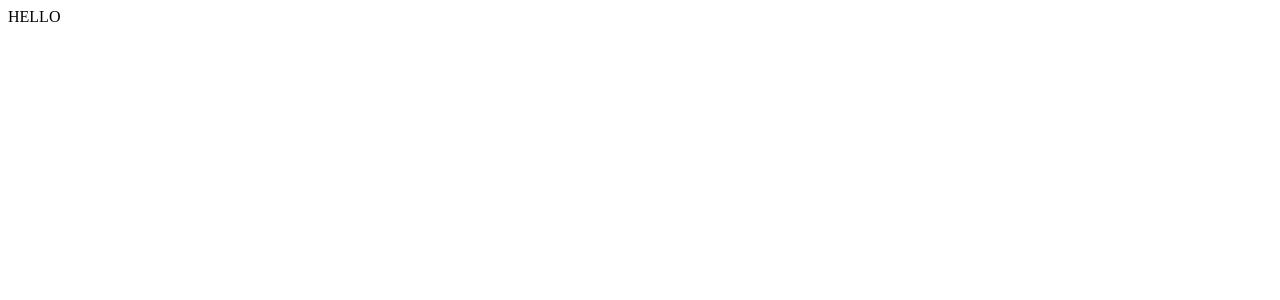
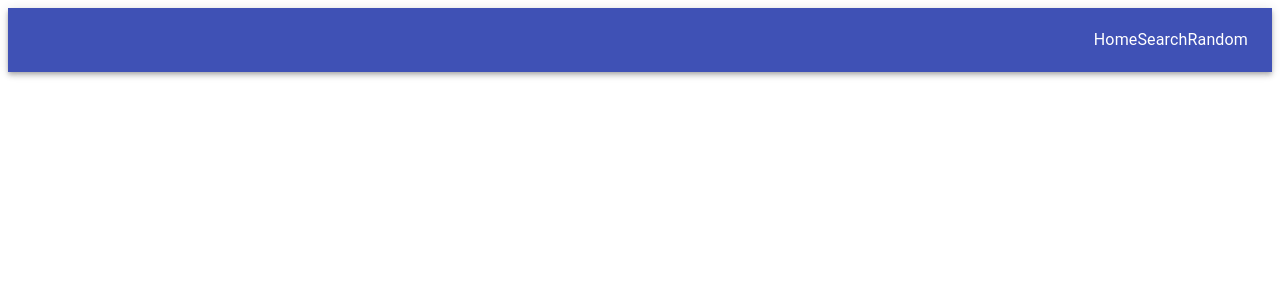
Before and after one commit to mwardak/Twitter-Showcase, a React (Create React App) app in the folder client/: page /random in a window 1280 px wide. Shown: the top 300 px of the page. Built offline with nearby package versions, Linux system fonts and the light colour scheme.

Commit message:
navbar WIP

```diff
--- a/client/package.json
+++ b/client/package.json
@@ -3,11 +3,14 @@
   "version": "0.1.0",
   "private": true,
   "dependencies": {
+    "@material-ui/core": "^4.12.3",
+    "@mui/material": "^5.2.2",
     "@testing-library/jest-dom": "^5.15.1",
     "@testing-library/react": "^11.2.7",
     "@testing-library/user-event": "^12.8.3",
     "react": "^17.0.2",
     "react-dom": "^17.0.2",
+    "react-router-dom": "^6.0.2",
     "react-scripts": "4.0.3",
     "web-vitals": "^1.1.2"
   },
--- a/client/src/App.js
+++ b/client/src/App.js
@@ -1,7 +1,26 @@
-import "./App.css";
+// import "./App.css";
+import React from "react";
+import { BrowserRouter as Router, Switch, Route } from "react-router-dom";
+// import Navbar from "./components/Navbar";
+import Search from "./components/Search";
+
+import Home from "./components/Home";
+import Random from "./components/Random";
+import Navbar from "./components/Navbar";
 
 const App = () => {
-  return <div className="App">HELLO</div>;
+  return (
+    // <Router>
+    //   <Switch>
+    //     <Route exact path="/" component={Home} />
+    //     <Route exact path="/search" component={Search} />
+    //     <Route exact path="/random" component={Random} />
+    //   </Switch>
+    // </Router>
+    <div>
+      <Navbar />
+    </div>
+  );
 };
 
 export default App;
--- a/client/src/components/Home.js
+++ b/client/src/components/Home.js
@@ -1,11 +1,7 @@
 import React from "react";
 
 const Home = () => {
-  return (
-    <div>
-      <div className="home-container">hello</div>
-    </div>
-  );
+  return <div></div>;
 };
 
 export default Home;
--- /dev/null
+++ b/client/src/components/Navbar.js
@@ -0,0 +1,28 @@
+import React from "react";
+import AppBar from "@material-ui/core/AppBar";
+import Toolbar from "@material-ui/core/Toolbar";
+import Typography from "@material-ui/core/Typography";
+import Link from "@material-ui/core/Link";
+// import Grid from "@material-ui/core";
+
+// import { Link as RouterLink } from "react-router-dom";
+
+const Navbar = () => {
+  return (
+    <AppBar position="static">
+      <Toolbar style={{ display: "flex", justifyContent: "flex-end" }}>
+        <Typography>
+          <Link color="inherit">Home</Link>
+        </Typography>
+        <Typography>
+          <Link color="inherit">Search</Link>
+        </Typography>
+        <Typography>
+          <Link color="inherit">Random</Link>
+        </Typography>
+      </Toolbar>
+    </AppBar>
+  );
+};
+
+export default Navbar;
--- a/package.json
+++ b/package.json
@@ -11,9 +11,12 @@
   "author": "",
   "license": "ISC",
   "dependencies": {
+    "@material-ui/core": "^4.12.3",
+    "@mui/material": "^5.2.2",
     "axios": "^0.24.0",
     "dotenv": "^10.0.0",
-    "express": "^4.17.1"
+    "express": "^4.17.1",
+    "react-router-dom": "^6.0.2"
   },
   "devDependencies": {
     "concurrently": "^6.4.0",
```
Also changed, not shown: client/src/styles/Home.css (added), client/src/styles/Navbar.css (added), client/src/styles/Random.css (added), client/src/styles/Search.css (added), 2 other files (tests, documents, lock files or other folders).
